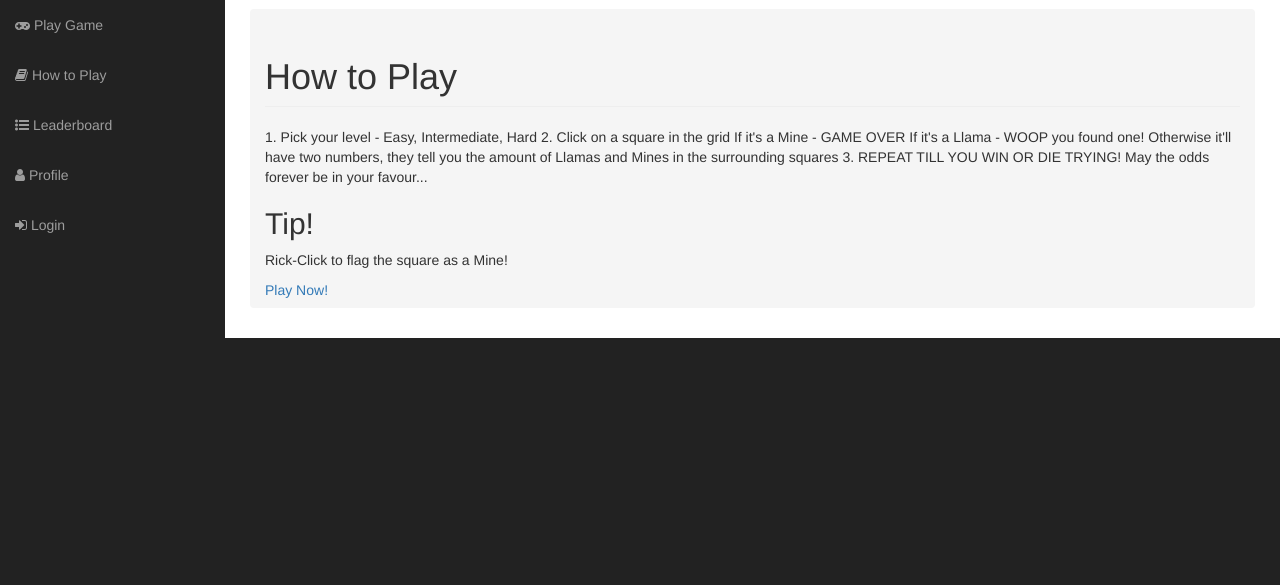
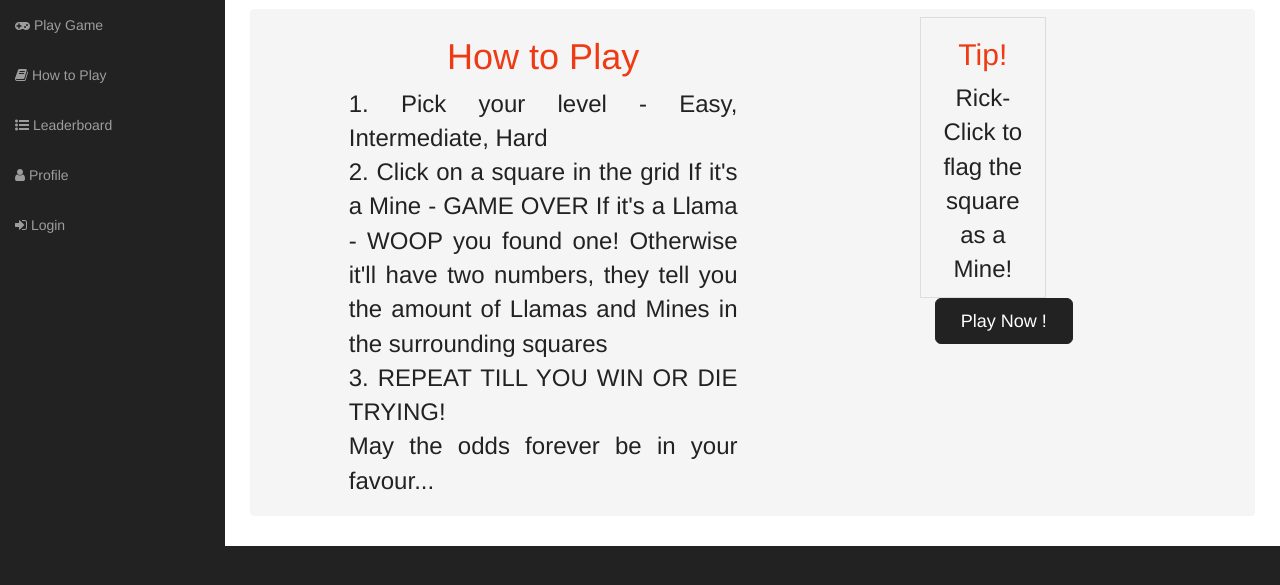
Before and after one commit to gordi1308/LlamaLandmine, a Django app: page /llamalandmine/how_to/ in a window 1280 px wide. Shown: the part 51-636 px from the top of the page. Run offline with Django 3.2, Linux system fonts and the light colour scheme; some libraries are stand-ins or nearby versions.

Commit message:
designed how to play and added textsize css

```diff
--- a/bad_llama_games/static/css/sb-admin.css
+++ b/bad_llama_games/static/css/sb-admin.css
@@ -259,3 +259,7 @@ ul.alert-dropdown {
 .text-body{
     color: #222;
 }
+.text-size {
+ font-size: x-large;
+
+}
--- a/bad_llama_games/templates/howto.html
+++ b/bad_llama_games/templates/howto.html
@@ -1,30 +1,57 @@
 {% extends "basic.html" %}
 {% load staticfiles %}
+<!-- Bootstrap Core css -->
+    <link href="{%  static "css/bootstrap.min.css" %}" rel="stylesheet">
+
+    <!-- Custom css -->
+    <link href="{%  static "css/sb-admin.css" %}" rel="stylesheet">
 {% block body %}
-<h1 class="page-header"> How to Play</h1>
+ <div class="row">
+<div class="col-sm-1 col-xs-1 col-lg-1" >
 
-<div id = "howtotext">
-<p>1. Pick your level - Easy, Intermediate, Hard
+    </div>
+    <div class="col-sm-5 col-xs-10 col-lg-5" >
+        <h1 class="text-center text-orange ">How to Play</h1>
+     <p class="text-left text-body text-size text-justify " >1. Pick your level - Easy, Intermediate, Hard <br>
 
                                                                  2. Click on a square in the grid
                                                                      If it's a Mine - GAME OVER
                                                                  If it's a Llama - WOOP you found one!
                                                                  Otherwise it'll have two numbers, they tell you the
                                                                   amount of Llamas and Mines in the surrounding
-    squares
+                                                                  squares<br>
 
-3. REPEAT TILL YOU WIN OR DIE TRYING!
+                                                                  3. REPEAT TILL YOU WIN OR DIE TRYING!<br>
 
                                                                   May the odds forever be in your favour...</p>
     </div>
+    <div class="col-sm-2 col-xs-4 col-lg-2 " >
 
-<div id = "tip">
-<h2>Tip!</h2>
-<p>Rick-Click to flag the square as a Mine!</p>
     </div>
 
-<a href ="{% url 'play' %}" class="button">Play Now!</a>
-<!-- Links to game page -->
-<!-- Make this look like a button!-->
+<div class="col-sm-3 col-lg-3 col-lg-3" >
+    <div class="row">
+        <div class="col-sm-6 col-xs-6 col-lg-6 table-bordered " >
+      <h2 class="text-center text-orange ">Tip!</h2>
+<p class="text-center text-body text-size">Rick-Click to flag the square as a Mine!</p>
+
+    </div>
+        <br><br><br><br><br><br>
+        <br><br><br><br><br><br>
+
+
+
+
+  </div>
+        <div class="row">
+    <div class="col-sm-8 col-lg-8 col-lg-8 text-center" >
+      <a href="{% url 'play' %}"  class="btn btn-primary btn-block btn-lg">Play Now !</a>
+
+    </div>
+
+ </div>
+    </div>
+  </div>
+
 
 {% endblock %}
```
Lines whose indentation alone changed are shown as unchanged.
